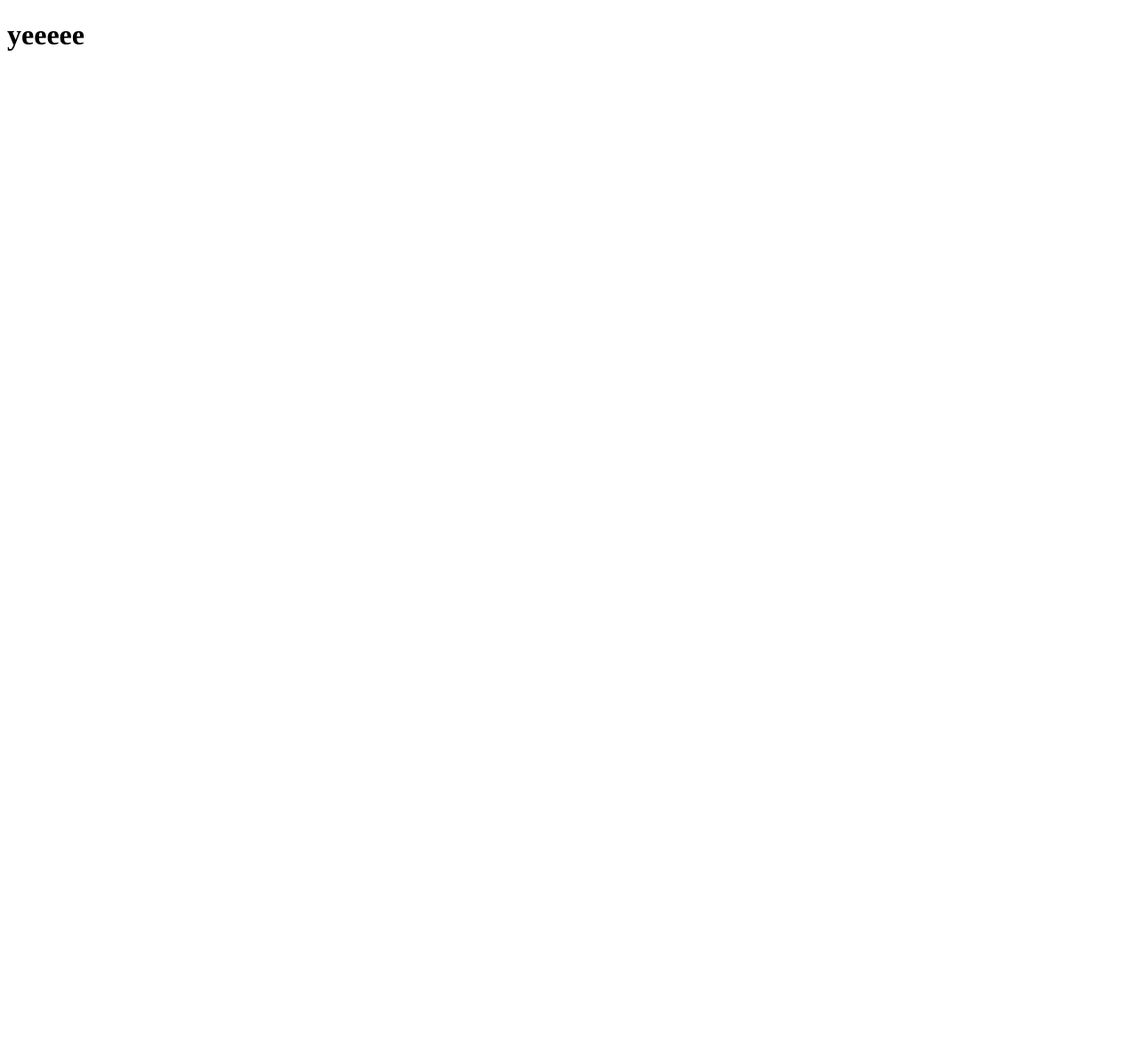
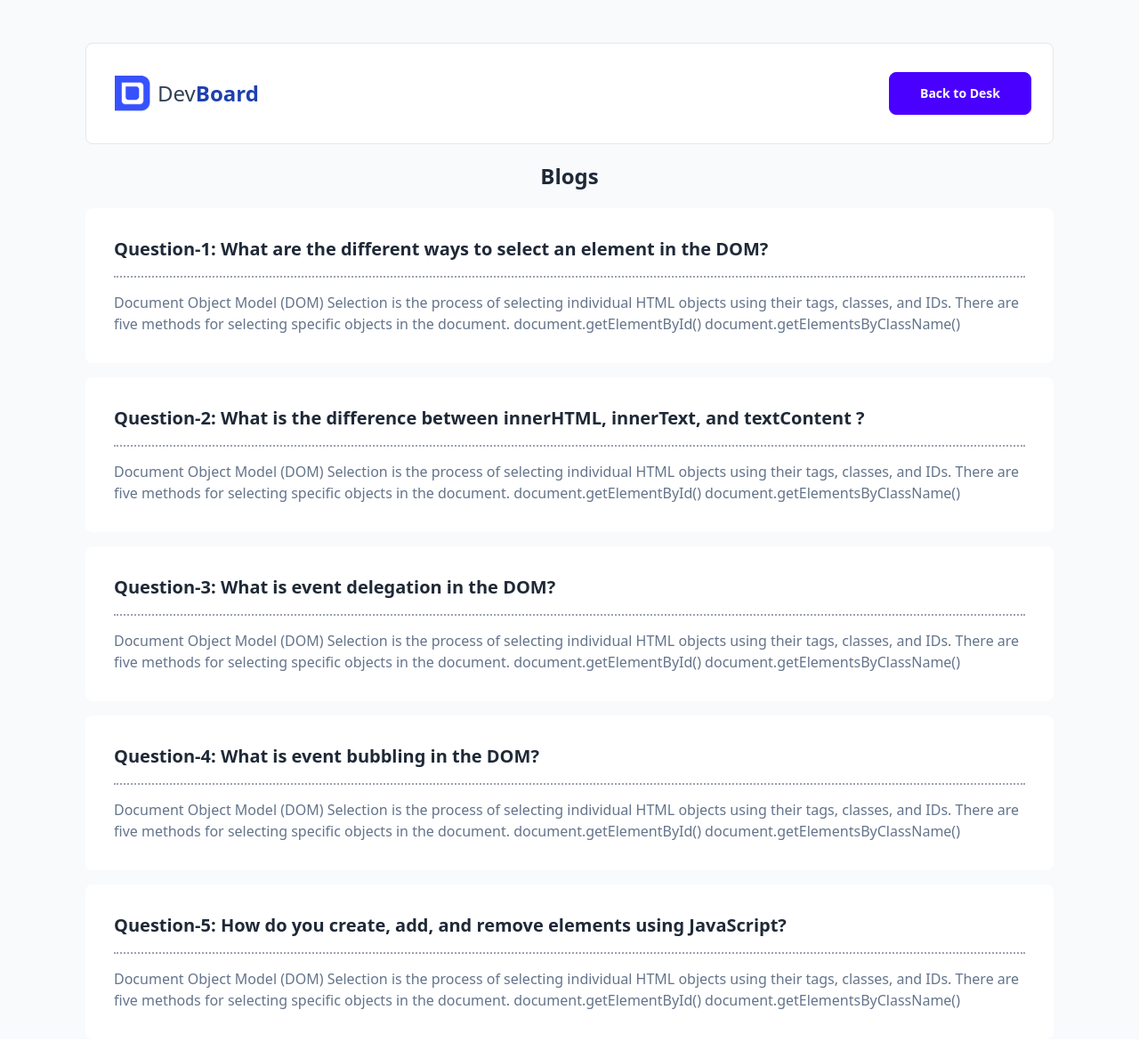
Before and after one commit to Shantosifat/fifth-work, a plain HTML site: page second.html in a window 1280 px wide. Shown: the whole page at 89% size. Before the commit the page ends 800 px from the top, so only its background shows below. Drawn offline with nearby package versions, Linux system fonts and the light colour scheme.

Commit message:
second page done

```diff
--- a/event.js
+++ b/event.js
@@ -42,3 +42,11 @@ document.getElementById('qs-part').addEventListener('click', function(event){
     event.preventDefault();
     window.location.href = './second.html'
 })
+
+
+// back button
+
+document.getElementById('back-btn').addEventListener('click', function(){
+
+    console.log('hi')
+})
--- a/second.html
+++ b/second.html
@@ -4,8 +4,52 @@
     <meta charset="UTF-8">
     <meta name="viewport" content="width=device-width, initial-scale=1.0">
     <title>Document</title>
+    <link href="https://cdn.jsdelivr.net/npm/daisyui@4.12.24/dist/full.min.css" rel="stylesheet" type="text/css" />
+<script src="https://cdn.tailwindcss.com"></script>
 </head>
-<body>
-    <h1>yeeeee</h1>
+<body class="px-24 pt-6 bg-slate-50">
+    <header class="mt-6 mb-5">
+        <nav class="flex items-center p-6 bg-white border rounded-lg">
+            <div class="navbar bg-base-100">
+                <img class="w-10 h-10" src="./A5-Dev-Board/assets/logo.png" alt="">
+                <h1 class="text-2xl ml-2 text-slate-700">Dev</h1><span class="text-2xl font-bold text-blue-800">Board</span>
+              </div>
+              <div>
+                <button id="back-btn" class="btn btn-primary w-40 text-white">Back to Desk</button>
+              </div>
+
+        </nav>
+    </header>
+    <main>
+        <h1 class="text-center text-2xl font-bold mb-5">Blogs</h1>
+        <div class="bg-white rounded-lg p-8 mb-4">
+            <h3 class="font-semibold text-xl">Question-1: What are the different ways to select an element in the DOM?</h3>
+            <hr class="border-t-2 border-dotted border-gray-400 my-4">
+            <p class="text-slate-500">Document Object Model (DOM) Selection is the process of selecting individual HTML objects using their tags, classes, and IDs. There are five methods for selecting specific objects in the document. document.getElementById() document.getElementsByClassName()</p>
+        </div>
+        <div class="bg-white rounded-lg p-8 mb-4">
+            <h3 class="font-semibold text-xl">Question-2: What is the difference between innerHTML, innerText, and textContent ?</h3>
+            <hr class="border-t-2 border-dotted border-gray-400 my-4">
+            <p class="text-slate-500">Document Object Model (DOM) Selection is the process of selecting individual HTML objects using their tags, classes, and IDs. There are five methods for selecting specific objects in the document. document.getElementById() document.getElementsByClassName()</p>
+        </div>
+        <div class="bg-white rounded-lg p-8 mb-4">
+            <h3 class="font-semibold text-xl">Question-3: What is event delegation in the DOM?</h3>
+            <hr class="border-t-2 border-dotted border-gray-400 my-4">
+            <p class="text-slate-500">Document Object Model (DOM) Selection is the process of selecting individual HTML objects using their tags, classes, and IDs. There are five methods for selecting specific objects in the document. document.getElementById() document.getElementsByClassName()</p>
+        </div>
+        <div class="bg-white rounded-lg p-8 mb-4">
+            <h3 class="font-semibold text-xl">Question-4: What is event bubbling in the DOM?</h3>
+            <hr class="border-t-2 border-dotted border-gray-400 my-4">
+            <p class="text-slate-500">Document Object Model (DOM) Selection is the process of selecting individual HTML objects using their tags, classes, and IDs. There are five methods for selecting specific objects in the document. document.getElementById() document.getElementsByClassName()</p>
+        </div>
+        <div class="bg-white rounded-lg p-8 mb-4">
+            <h3 class="font-semibold text-xl">Question-5: How do you create, add, and remove elements using JavaScript?</h3>
+            <hr class="border-t-2 border-dotted border-gray-400 my-4">
+            <p class="text-slate-500">Document Object Model (DOM) Selection is the process of selecting individual HTML objects using their tags, classes, and IDs. There are five methods for selecting specific objects in the document. document.getElementById() document.getElementsByClassName()</p>
+        </div>
+    </main>
+
+
+    <script src="event.js"></script>
 </body>
 </html>
```
Also changed, not shown: index.html (+3 -3 lines).
